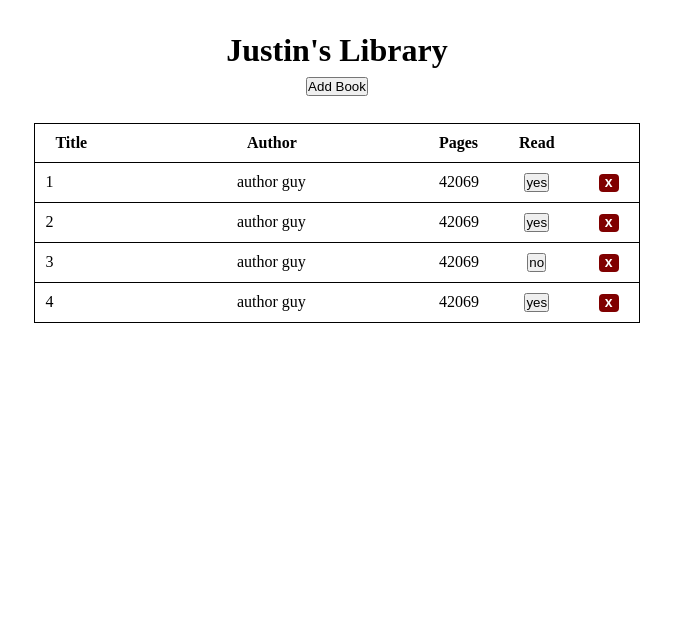
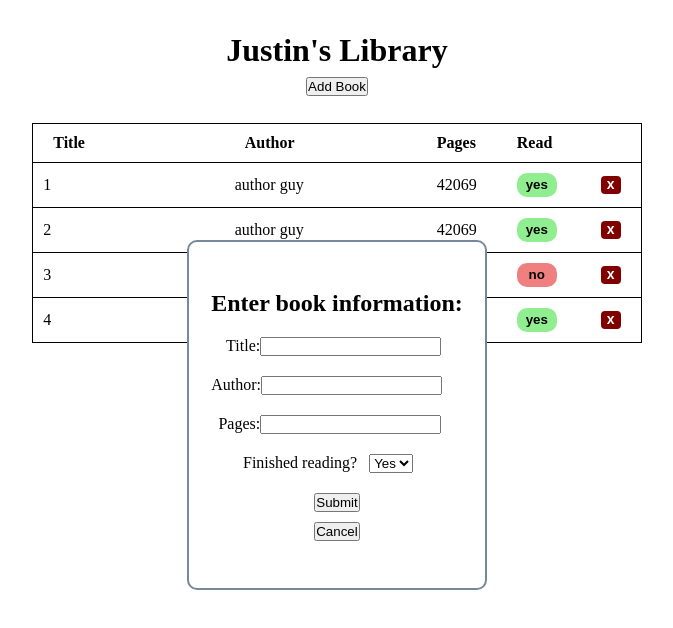
Before and after one commit to JuicetenG/library, a plain HTML site: page index.html in a window 1280 px wide. Shown: the whole page, without its empty margins (303-976 px from the left). Drawn offline with Linux system fonts and the light colour scheme.

Commit message:
add form validation and make sure all functionality is correct before moving on to final styling of page

```diff
--- a/index.html
+++ b/index.html
@@ -16,32 +16,34 @@
   </div>
   <dialog id="formModal">
     <div class="form-container">
+      <h2 class="form-header">Enter book information:</h2>
       <form action="" method="post" id="bookForm">
-        <div class="form-item>
+        <div class="form-item">
           <label for="bookTitle">Title:</label>
-          <input type="text" id="bookTitle" name="book-title">
+          <input type="text" id="bookTitle" name="book-title" required="">
         </div>
-        <div class="form-item>
+        <div></div>
+        <div class="form-item">
           <label for="bookAuthor">Author:</label>
-          <input type="text" id="bookAuthor" name="book-author">
+          <input type="text" id="bookAuthor" name="book-author" required>
         </div>
-        <div class="form-item>
+        <div class="form-item">
           <label for="bookPages">Pages:</label>
-          <input type="text" id="bookPages" name="book-pages">
+          <input type="number" id="bookPages" name="book-pages" max="99999" required>
         </div>
-       <div class="form-item">
+       <div class="form-item" id="readDropDown">
         <label for="bookRead" class="book-read-label">Finished reading?</label>
           <select id="bookRead" name="book-read">
             <option value="yes">Yes</option>
             <option value="no">No</option>
           </select>
        </div>
-       <div>
+       <div class="button-container">
         <button type="submit" id="submitButton">Submit</button>
         <button type="button" id="closeButton">Cancel</button>
        </div>
       </form>
+    </div>
   </dialog>
-  </div>
 </body>
 </html>
--- a/library.css
+++ b/library.css
@@ -71,6 +71,24 @@ table {
   padding-bottom: 2px;
   color:white;
   margin-left: 4px;
+  cursor: pointer;
+}
+
+.read-status {
+  width: 40px;
+  height: 24px;
+  border-radius: 10px;
+  border: none;
+  cursor: pointer;
+  font-weight: bold;
+}
+
+.read-status-yes {
+  background-color: lightgreen;
+}
+
+.read-status-no {
+  background-color: lightcoral;
 }
 
 td:nth-of-type(1), td:nth-of-type(2) {
@@ -83,7 +101,12 @@ td:nth-of-type(3), td:nth-of-type(4) {
   text-align: center;
 }
 
+/* dialog[open] {
+  display: flex;
+} */
+
 #formModal {
+  display: flex;
   margin: auto;
   margin-top: 30vh;
   height: 350px;
@@ -93,9 +116,52 @@ td:nth-of-type(3), td:nth-of-type(4) {
 }
 
 .form-container {
+  margin: auto;
+  text-align: center;
+}
+
+.form-item {
+  display: flex;
+  justify-content: space-between;
+  width: 230px;
+  margin: 20px 0px;
+}
+
+label {
+  display: flex;
+  width: 50px;
+  justify-content: flex-end;
+}
+
+.book-read-label {
+  width: 130px;
+  padding-right: 12px;
+}
+
+#readDropDown {
+  justify-content: center;
+}
+
+.button-container {
   display: flex;
   flex-direction: column;
-  margin: auto;
-  text-align: center;
-  width: 250px;
+  align-items: center;
 }
+
+#submitButton {
+  margin-bottom: 10px;
+}
+
+#cancelButton {
+
+}
+
+.invalid-input {
+  border: 2px solid red;
+  border-radius: 4px;
+}
+
+input:valid {
+  border: 2px solid green;
+  border-radius: 4px;
+}
--- a/library.js
+++ b/library.js
@@ -41,8 +41,9 @@ const displayBooks = () => {
     bookRow.appendChild(bookPages);
 
     let bookRead = document.createElement('td');
-    bookRead.classList.add('read-status');
     let changeRead = document.createElement('button');
+    changeRead.classList.add('read-status');
+    changeRead.classList.add(checkReadValue());
     changeRead.textContent = books[i].readStatus;
     bookRead.append(changeRead);
     bookRow.appendChild(bookRead);
@@ -62,13 +63,32 @@ const displayBooks = () => {
 
     changeRead.addEventListener('click', () => {
       changeRead.textContent = books[i].changeReadStatus();
+      checkReadValue();
       console.log(books[i]);
     });
 
+    function checkReadValue() {
+      if(books[i].readStatus === 'yes') {
+        changeRead.classList.add('read-status-yes');
+        changeRead.classList.remove('read-status-no');
+      } else {
+        changeRead.classList.add('read-status-no');
+        changeRead.classList.remove('read-status-yes');
+      }
+    }
     table.appendChild(bookRow);
   }
 }
 
+function checkReadValue() {
+  if(books[i].readStatus === 'yes') {
+    changeRead.classList.add('read-status-yes');
+    changeRead.classList.remove('read-status-no');
+  } else {
+    changeRead.classList.add('read-status-no');
+    changeRead.classList.remove('read-status-yes');
+  }
+}
 Book.prototype.changeReadStatus = function() {
   if(this.readStatus === 'yes') {
     this.readStatus = 'no';
@@ -110,6 +130,29 @@ function addHeaders() {
   table.appendChild(headersRow);
 }
 
+function checkForm() {
+  console.log(form.checkValidity());
+  let bookTitleField = document.querySelector('#bookTitle');
+  let authorField = document.querySelector('#bookAuthor');
+  let pagesField = document.querySelector('#bookPages');
+  let readField = document.querySelector('#bookRead');
+
+  if(form.checkValidity() === true) {
+    addBook(bookTitleField.value, authorField.value, pagesField.value, readField.value);
+    modal.close();
+    form.reset();
+    console.log(books);
+    bookTitleField.classList.remove('invalid-input');
+    authorField.classList.remove('invalid-input');
+    pagesField.classList.remove('invalid-input');
+  } else {
+      if (bookTitleField.value === '') bookTitleField.classList.add('invalid-input');
+      if (authorField.value === '') authorField.classList.add('invalid-input');
+      if (pagesField.value === '') pagesField.classList.add('invalid-input');
+    return;
+  }
+}
+
 /////////////////////* test */////////////////////
 addBook('1', 'author guy', '42069', 'yes');
 addBook('2', 'author guy', '42069', 'yes');
@@ -123,15 +166,7 @@ addButton.addEventListener('click', () => {
 
 submitButton.addEventListener('click', (e) => {
   e.preventDefault();
-  let bookTitleField = document.querySelector('#bookTitle');
-  let authorField = document.querySelector('#bookAuthor');
-  let pagesField = document.querySelector('#bookPages');
-  let readField = document.querySelector('#bookRead');
-
-  addBook(bookTitleField.value, authorField.value, pagesField.value, readField.value);
-  modal.close();
-  form.reset();
-  console.log(books);
+  checkForm();
 });
 
 closeButton.addEventListener('click', () => {
```
